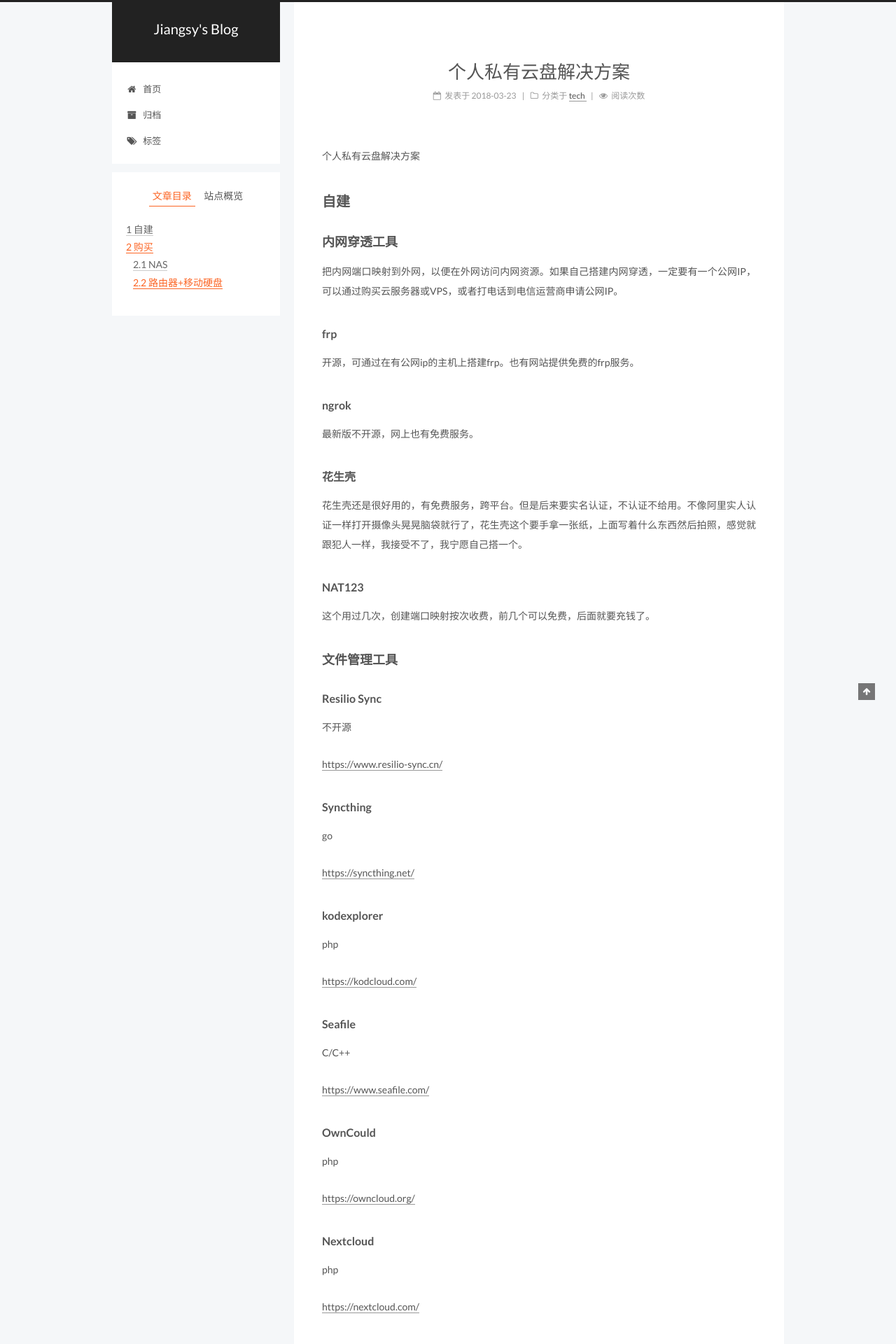
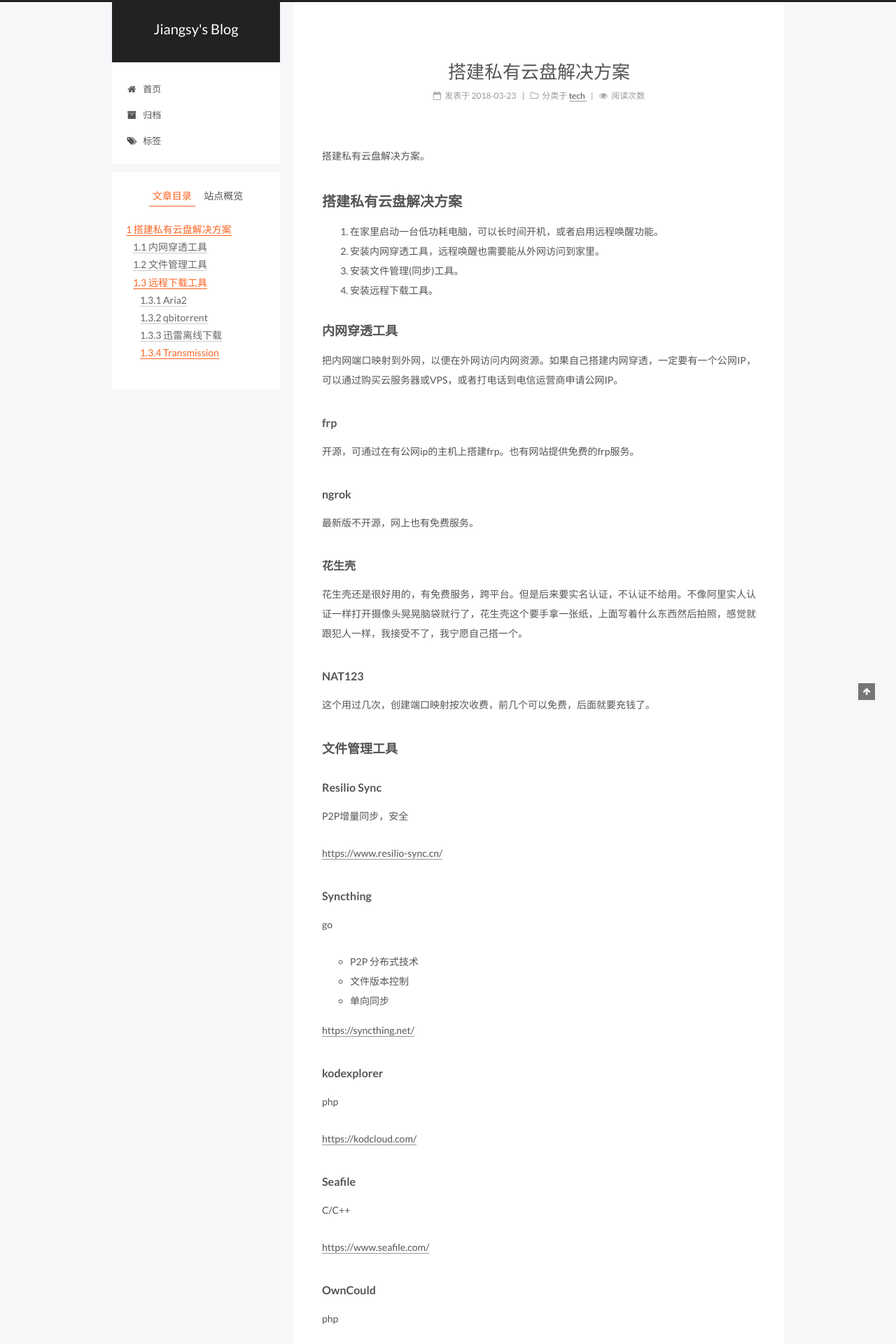
Before and after one commit to jiangsyace/blog, a Jekyll site: the page built from _posts/2018-03-23-搭建私有云盘解决方案.md, in a window 1280 px wide. Shown: the top 1920 px of the page at 70% size. Built offline with Jekyll 4.4.1, drawn with Linux system fonts in a browser that asks for light colours; comment, search, counter and statistics services are not loaded; some of the changed text lies outside the part shown.

Commit message:
20180620

```diff
--- a/_posts/2018-03-23-个人私有云盘解决方案.md
+++ b/_posts/2018-03-23-搭建私有云盘解决方案.md
@@ -1,15 +1,21 @@
 ---
-title: 个人私有云盘解决方案
+title: 搭建私有云盘解决方案
 date: 2018-3-23 09:44:28
 categories:
 - tech
 ---
 
-个人私有云盘解决方案
+搭建私有云盘解决方案。
 
 <!-- more -->
 
-## 自建
+## 搭建私有云盘解决方案
+
+1. 在家里启动一台低功耗电脑，可以长时间开机，或者启用远程唤醒功能。
+2. 安装内网穿透工具，远程唤醒也需要能从外网访问到家里。
+3. 安装文件管理(同步)工具。
+4. 安装远程下载工具。
+
 ### 内网穿透工具
 
 把内网端口映射到外网，以便在外网访问内网资源。如果自己搭建内网穿透，一定要有一个公网IP，可以通过购买云服务器或VPS，或者打电话到电信运营商申请公网IP。
@@ -31,13 +37,16 @@ categories:
 
 #### Resilio Sync
 
-不开源
+P2P增量同步，安全
 
 [https://www.resilio-sync.cn/](https://www.resilio-sync.cn/)
 
 #### Syncthing
 
 go
++  P2P 分布式技术
++  文件版本控制
++  单向同步
 
 [https://syncthing.net/](https://syncthing.net/)
 
@@ -78,23 +87,13 @@ php
 [http://www.filerun.com/](http://www.filerun.com/)
 
 
-
 ### 远程下载工具
 
 #### Aria2
-
+[http://aria2.github.io/](http://aria2.github.io/)
 #### qbitorrent
-
+[https://www.qbittorrent.org/](https://www.qbittorrent.org/)
 #### 迅雷离线下载
-
+[http://lixian.xunlei.com](http://lixian.xunlei.com)
 #### Transmission
-
-## 购买
-
-### NAS
-
-折腾够了还是买个NAS吧。
-
-### 路由器+移动硬盘
-
-据说移动硬盘容易坏，没试过。
+[https://transmissionbt.com/](https://transmissionbt.com/)
```
